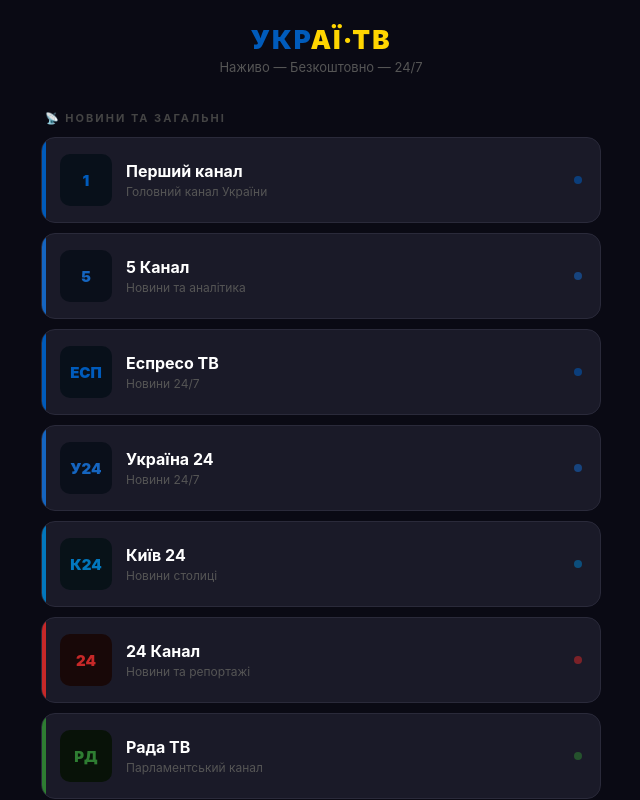
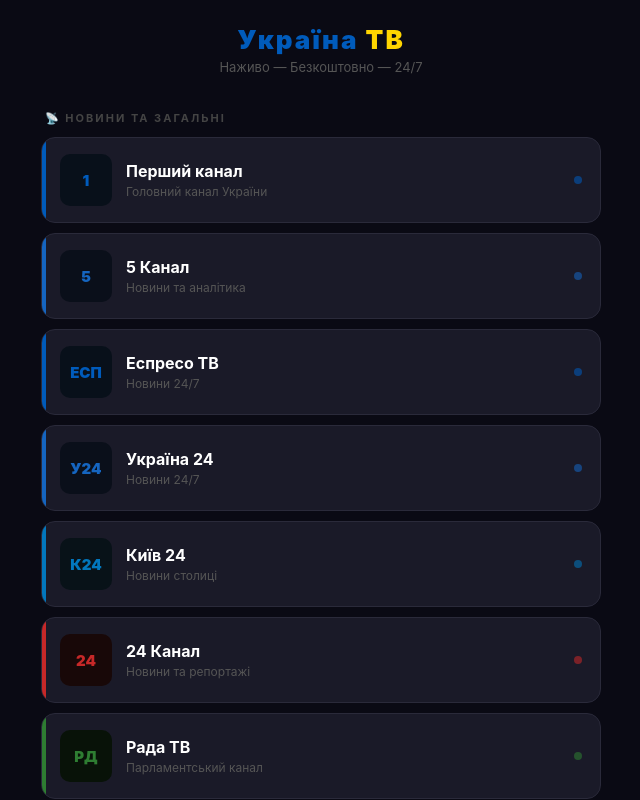
Before and after one commit to varenik-ai/ukraine-tv-hub, a website: page index.html in a window 1280 px wide. Shown: the whole page, without its empty margins (319-959 px from the left). Drawn offline with nearby package versions, Linux system fonts and the light colour scheme.

```diff
--- a/index.html
+++ b/index.html
@@ -13,7 +13,7 @@
 
     /* ── Hub ── */
     #hub-screen { display:flex; flex-direction:column; align-items:center; height:100%; overflow-y:auto; padding:24px 16px 40px; padding-top:calc(24px + max(var(--tg-safe-top,0px), env(safe-area-inset-top,0px))); }
-    .hub-logo { font-size:26px; font-weight:900; letter-spacing:2px; margin-bottom:4px; text-transform:uppercase; }
+    .hub-logo { font-size:26px; font-weight:900; letter-spacing:2px; margin-bottom:4px; }
     .hub-logo .blue   { color:#005BBB; }
     .hub-logo .yellow { color:#FFD500; }
     .hub-sub { font-size:13px; color:#555; margin-bottom:24px; }
@@ -72,7 +72,7 @@
 <body>
 
 <div id="hub-screen">
-  <div class="hub-logo"><span class="blue">УКР</span><span class="yellow">АЇ·ТВ</span></div>
+  <div class="hub-logo"><span class="blue">Україна</span> <span class="yellow">ТВ</span></div>
   <div class="hub-sub">Наживо — Безкоштовно — 24/7</div>
   <div class="channels-grid" id="channels-grid"></div>
 </div>
```
Also changed, not shown: 1 other file.
